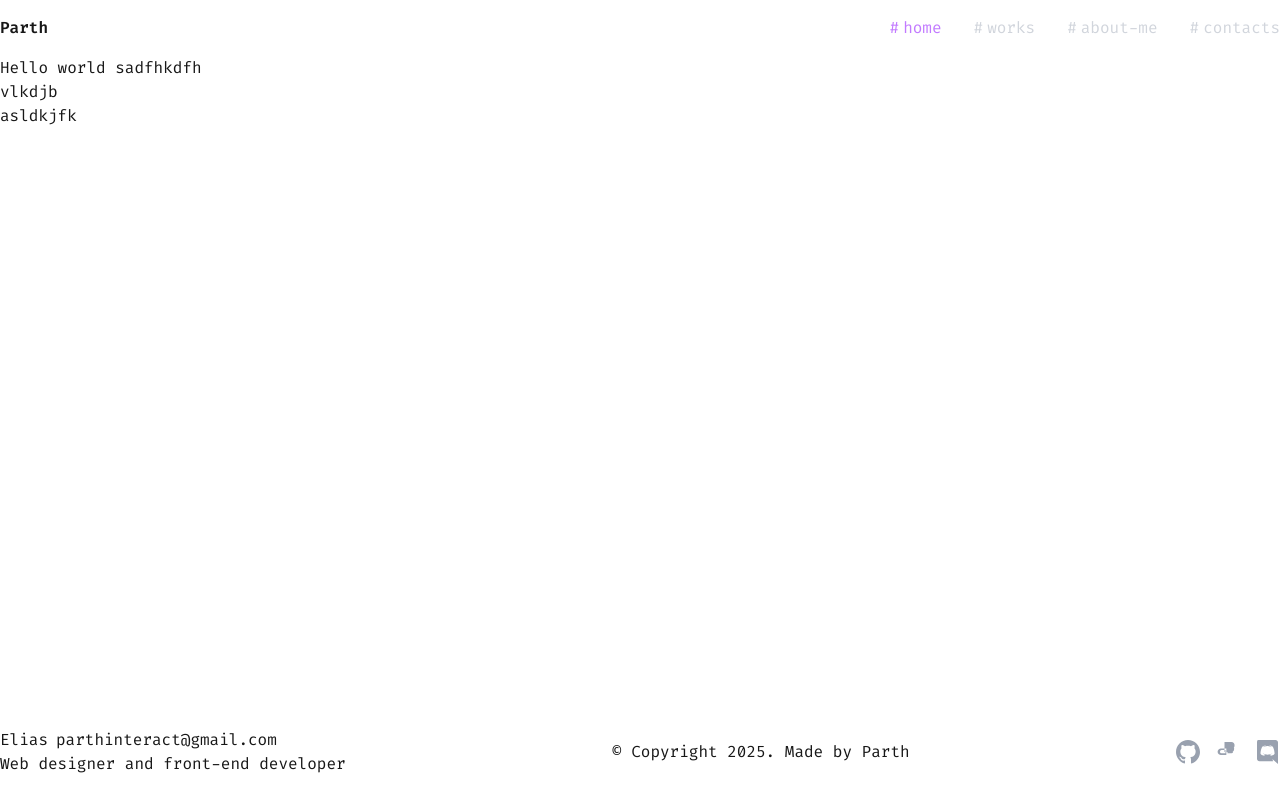
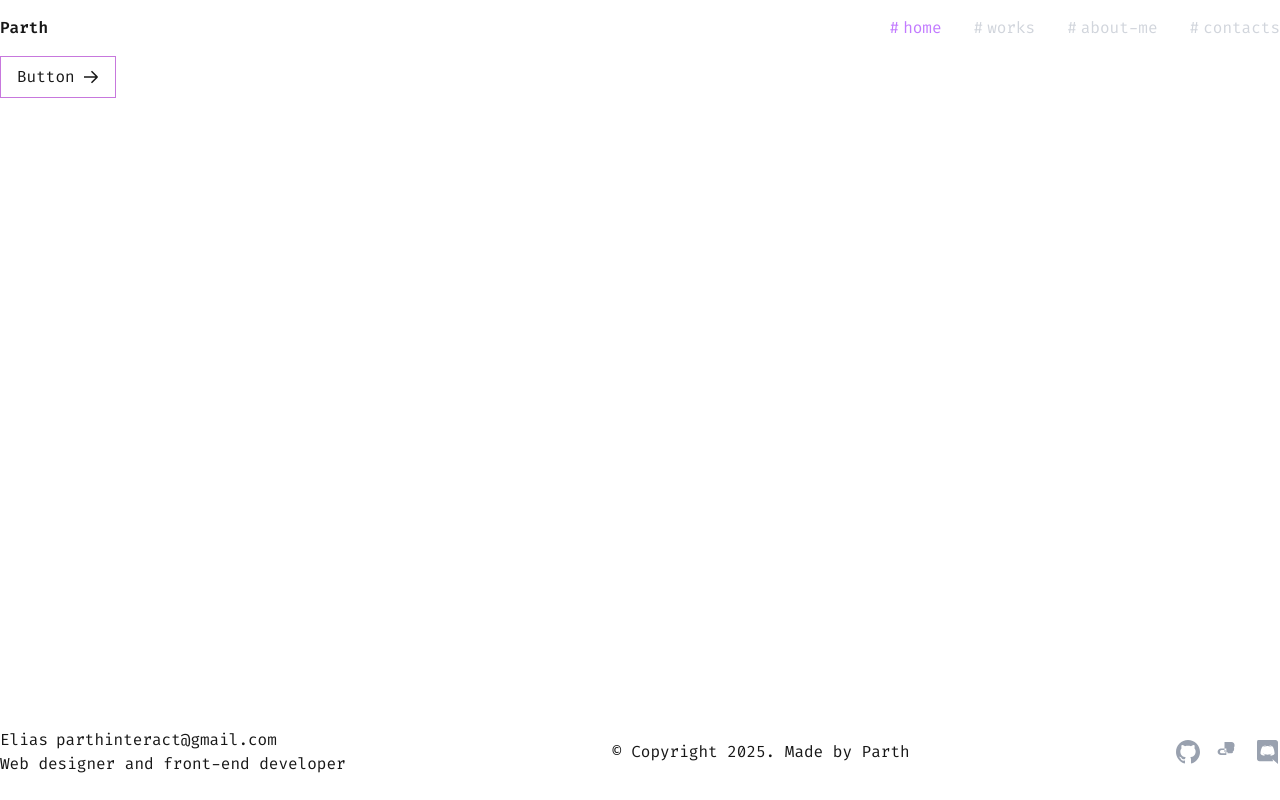
Before and after one commit to parth2880/parth-portfolio, a Next.js app: page / in a window 1280 px wide. Built offline with nearby package versions, Linux system fonts and the light colour scheme.

Commit message:
Updated: button component

```diff
--- a/src/app/components/Button.tsx
+++ b/src/app/components/Button.tsx
@@ -1,9 +1,29 @@
-const Button: React.FC = () => {
-    return (
-        <button className="py-2 px-4 border border-primary">
-            Hello world
-        </button>
-    )
-}
+
+type Props = {
+  children?: React.ReactNode;
+};
+
+const Button: React.FC<Props> = ({ children }) => {
+  return (
+    <button className="flex gap-2 items-center py-2 px-4 border border-primary hover:bg-primary/20 transition-colors duration-200 cursor-pointer">
+      {children || "Button"}
+      <svg
+        data-testid="geist-icon"
+        height="16"
+        stroke-linejoin="round"
+        viewBox="0 0 16 16"
+        width="16"
+        style={{ color: "currentColor" }}
+      >
+        <path
+          fillRule="evenodd"
+          clipRule="evenodd"
+          d="M9.53033 2.21968L9 1.68935L7.93934 2.75001L8.46967 3.28034L12.4393 7.25001H1.75H1V8.75001H1.75H12.4393L8.46967 12.7197L7.93934 13.25L9 14.3107L9.53033 13.7803L14.6036 8.70711C14.9941 8.31659 14.9941 7.68342 14.6036 7.2929L9.53033 2.21968Z"
+          fill="currentColor"
+        ></path>
+      </svg>
+    </button>
+  );
+};
 
 export default Button;
--- a/src/app/globals.css
+++ b/src/app/globals.css
@@ -4,12 +4,13 @@
   --background: #ffffff;
   --foreground: #171717;
   --foreground-secondary: #ABB2BF;
-  --primry: #c778dd;
+  --primary: #c778dd;
 }
 
 @theme inline {
   --color-background: var(--background);
   --color-foreground: var(--foreground);
+  --color-primary: var(--primary);
 }
 
 @media (prefers-color-scheme: dark) {
--- a/src/app/layout.tsx
+++ b/src/app/layout.tsx
@@ -4,9 +4,9 @@ import "./globals.css";
 import Header from "./components/Header";
 import Footer from "./components/Footer";
 const firaCode = Fira_Code({
-  variable: "--font-fira-code", // Store the font in a CSS variable
+  variable: "--font-fira-code",
   subsets: ["latin"],
-  weight: ["300", "400", "500", "600", "700"], // Specify available weights
+  weight: ["300", "400", "500", "600", "700"],
 });
 
 export const metadata: Metadata = {
--- a/src/app/page.tsx
+++ b/src/app/page.tsx
@@ -1,13 +1,9 @@
+import Button from "./components/Button";
 
 export default function Home() {
   return (
     <div>
-      Hello world
-      sadfhkdfh
-      <br />
-      vlkdjb
-      <br />
-      asldkjfk
+     <Button />
     </div>
   );
 }
```
